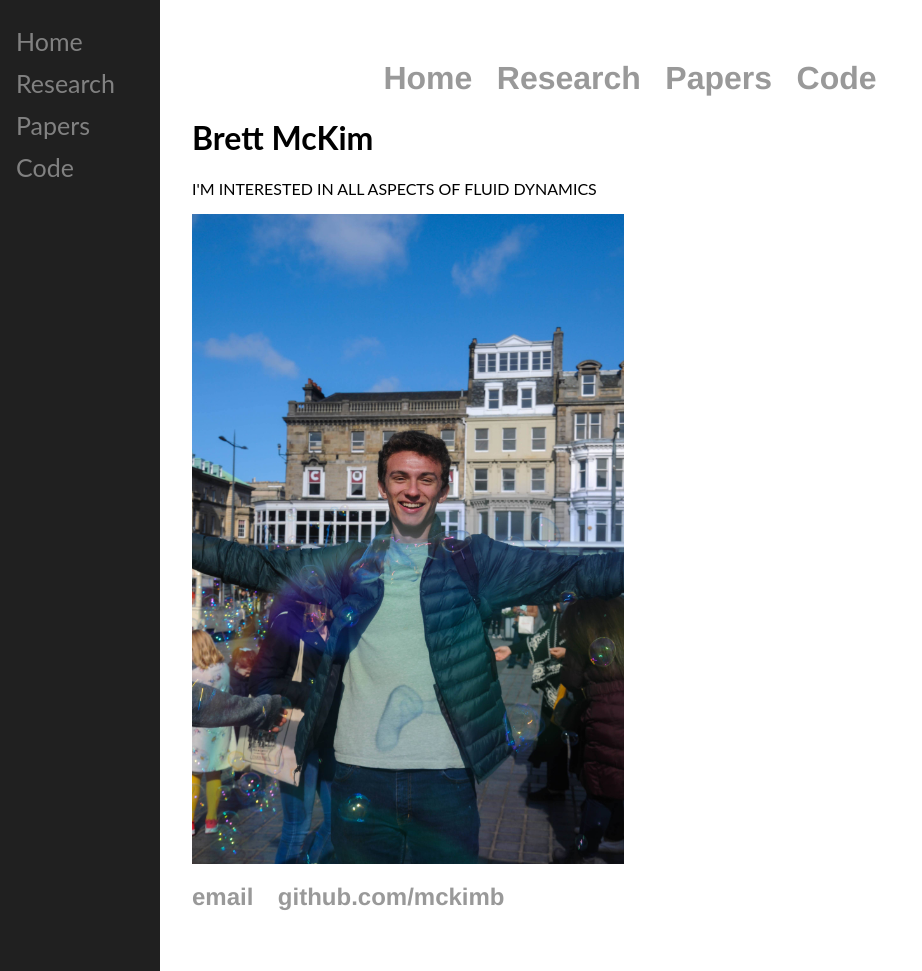
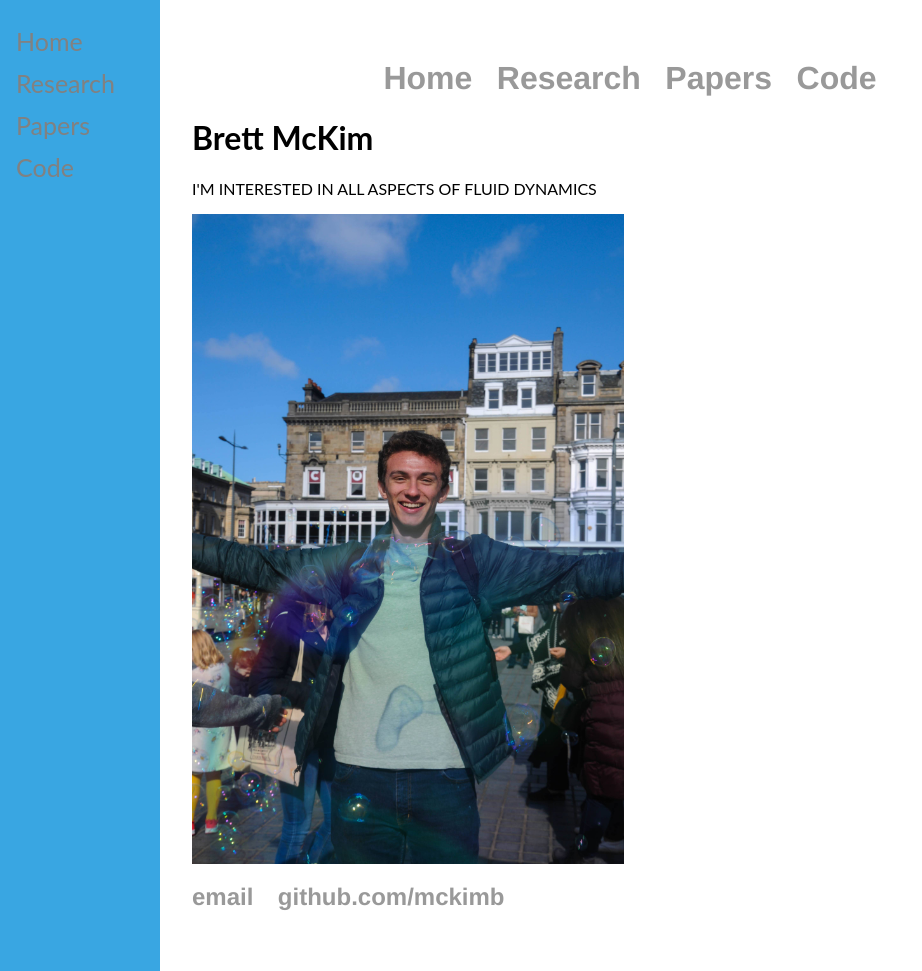
Before and after one commit to mckimb/mckimb.github.io, a Jekyll site: the page built from index.html, in a window 1280 px wide and 971 px high. Shown: the whole window, without its empty margins (0-922 px from the left). Built offline with Jekyll 4.4.1, drawn with Linux system fonts in a browser that asks for light colours.

Commit message:
Update main.css

```diff
--- a/css/main.css
+++ b/css/main.css
@@ -16,7 +16,7 @@ nav ul, footer ul {
     z-index: 1;
     top: 0;
     left: 0;
-    background-color: #202020;
+    background-color: #39A6E2;
     overflow-x: hidden;
     padding-top: 20px;
 }
```
